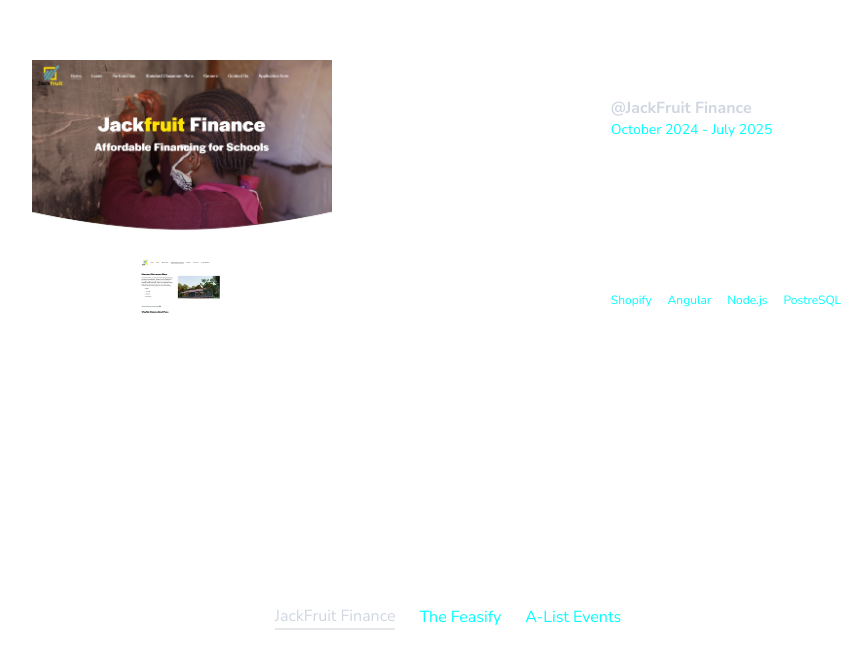
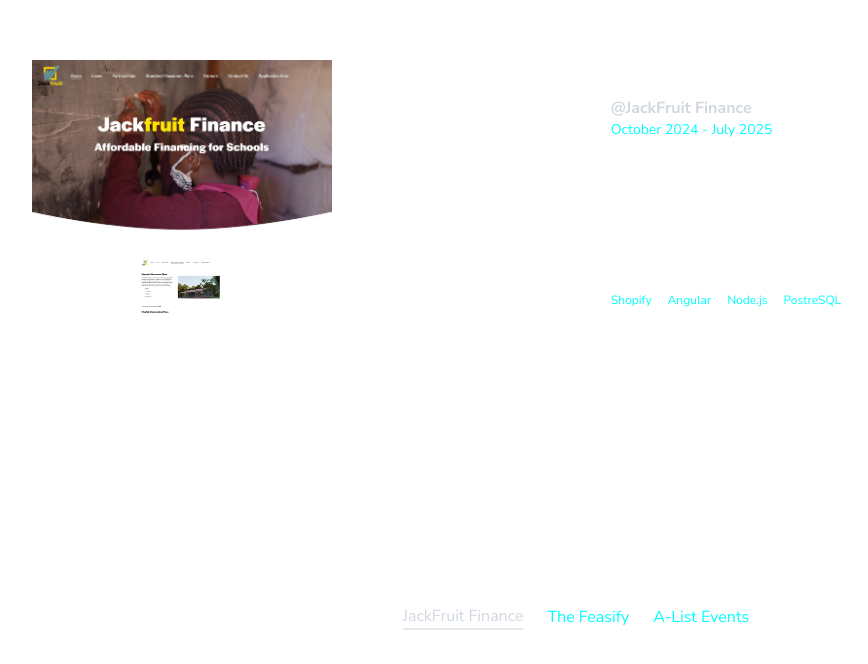
Before and after one commit to BuckanianCodes/Portfolio, an Angular app: page /experience in a window 1280 px wide. Shown: the part 136-800 px from the top of the page, without its empty margins (192-1060 px from the left). Built offline with nearby package versions, Linux system fonts and the light colour scheme.

Commit message:
Experience styling

```diff
--- a/src/app/pages/experience/experience.component.html
+++ b/src/app/pages/experience/experience.component.html
@@ -10,7 +10,7 @@
         <i class="fa-solid fa-2x fa-circle-chevron-left"></i>
     </div>
 <div
-  class="absolute w-full bottom-0 left-0 pl-12 md:pl-0  ml-[50%] transform -translate-x-[60%]  mb-[5%] md:mb-[20px] lg:mb-[20px]  autoshow">
+  class="absolute w-full bottom-0 left-0 pl-12 md:pl-0  mb-[5%] md:mb-[20px] lg:mb-[20px]  autoshow">
     <ul class="flex items-center flex-wrap  gap-6 justify-center ">
       <li *ngFor="let exp of experiences">
         <button
```
